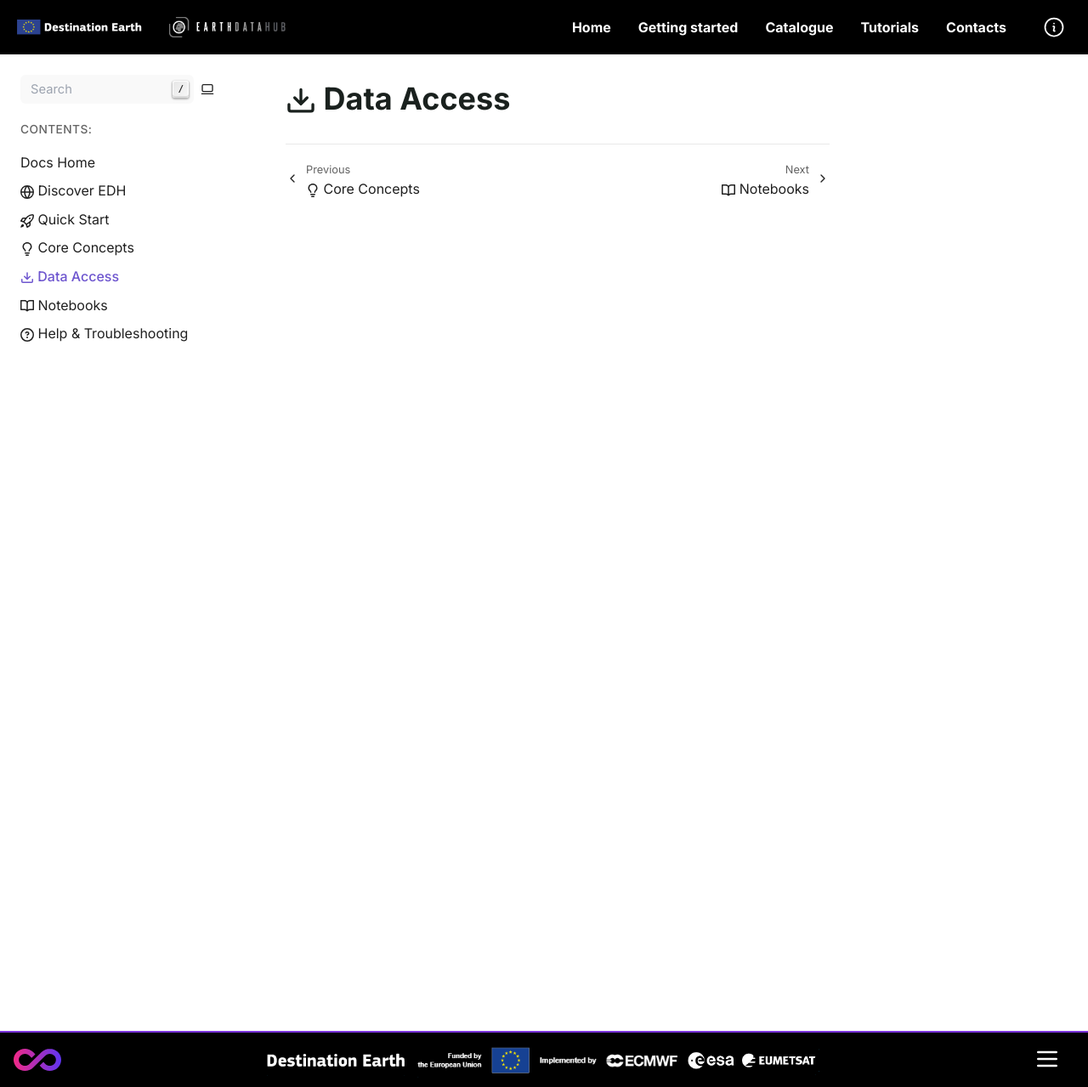
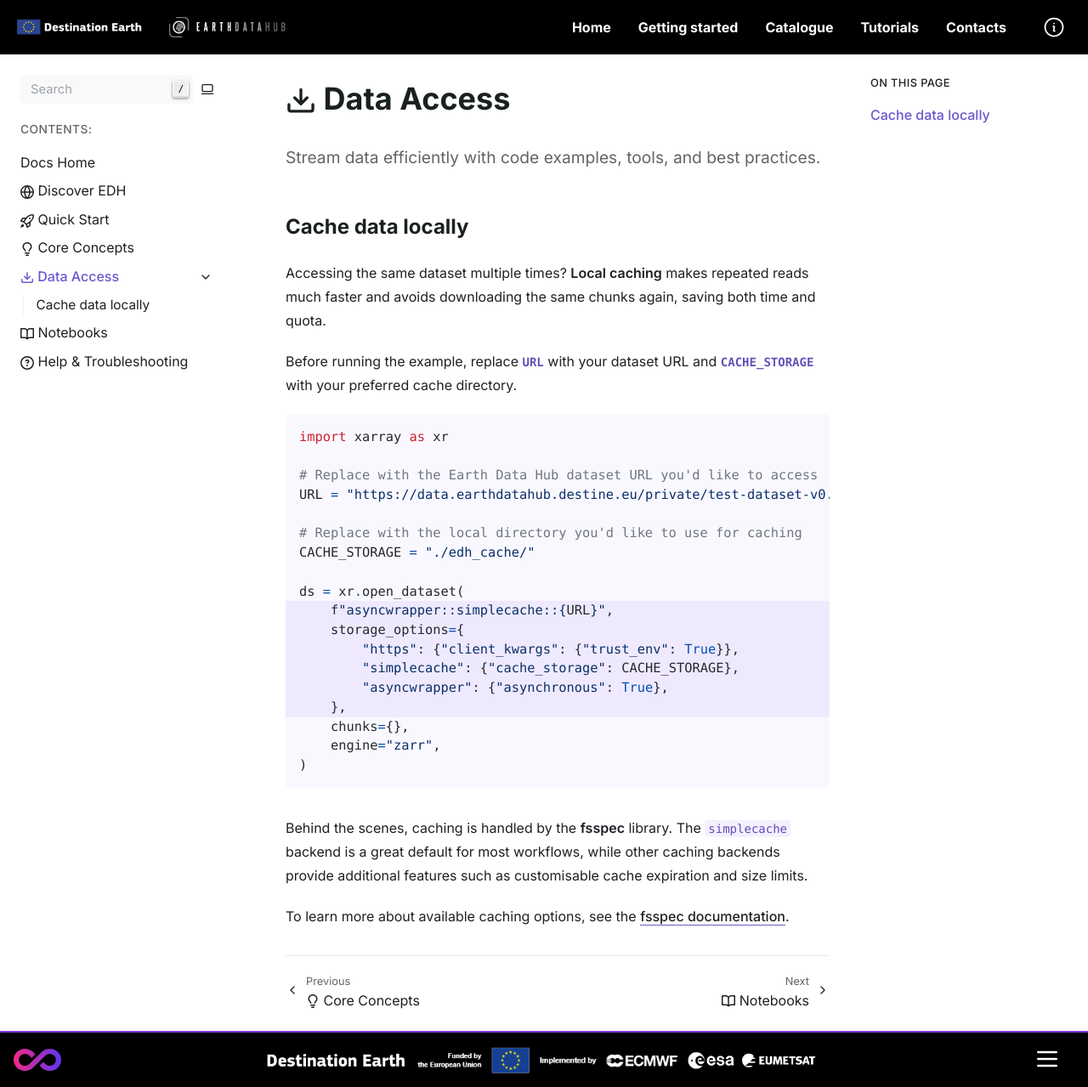
Before and after one commit to bopen/edh-docs, a Sphinx documentation site: the page built from source/data-access.md, in a window 1280 px wide and 1279 px high. Shown: the whole window at 85% size. Built offline with Sphinx 7.4.7, drawn with Linux system fonts in a browser that asks for light colours.

Commit message:
add local caching (#35)

````diff
--- a/source/data-access.md
+++ b/source/data-access.md
@@ -3,3 +3,40 @@
 ---
 
 # {octicon}`download` Data Access
+
+{ .lead }
+Stream data efficiently with code examples, tools, and best practices.
+
+## Cache data locally
+
+Accessing the same dataset multiple times? **Local caching** makes repeated reads much faster and avoids downloading the same chunks again, saving both time and quota.
+
+Before running the example, replace **`URL`** with your dataset URL and **`CACHE_STORAGE`** with your preferred cache directory.
+
+```{code-block} python
+---
+emphasize-lines: 10-15
+---
+import xarray as xr
+
+# Replace with the Earth Data Hub dataset URL you'd like to access
+URL = "https://data.earthdatahub.destine.eu/private/test-dataset-v0.zarr"
+
+# Replace with the local directory you'd like to use for caching
+CACHE_STORAGE = "./edh_cache/"
+
+ds = xr.open_dataset(
+    f"asyncwrapper::simplecache::{URL}",
+    storage_options={
+        "https": {"client_kwargs": {"trust_env": True}},
+        "simplecache": {"cache_storage": CACHE_STORAGE},
+        "asyncwrapper": {"asynchronous": True},
+    },
+    chunks={},
+    engine="zarr",
+)
+```
+
+Behind the scenes, caching is handled by the **fsspec** library. The `simplecache` backend is a great default for most workflows, while other caching backends provide additional features such as customisable cache expiration and size limits.
+
+To learn more about available caching options, see the [fsspec documentation](https://filesystem-spec.readthedocs.io/en/latest/features.html#caching-files-locally).
````
